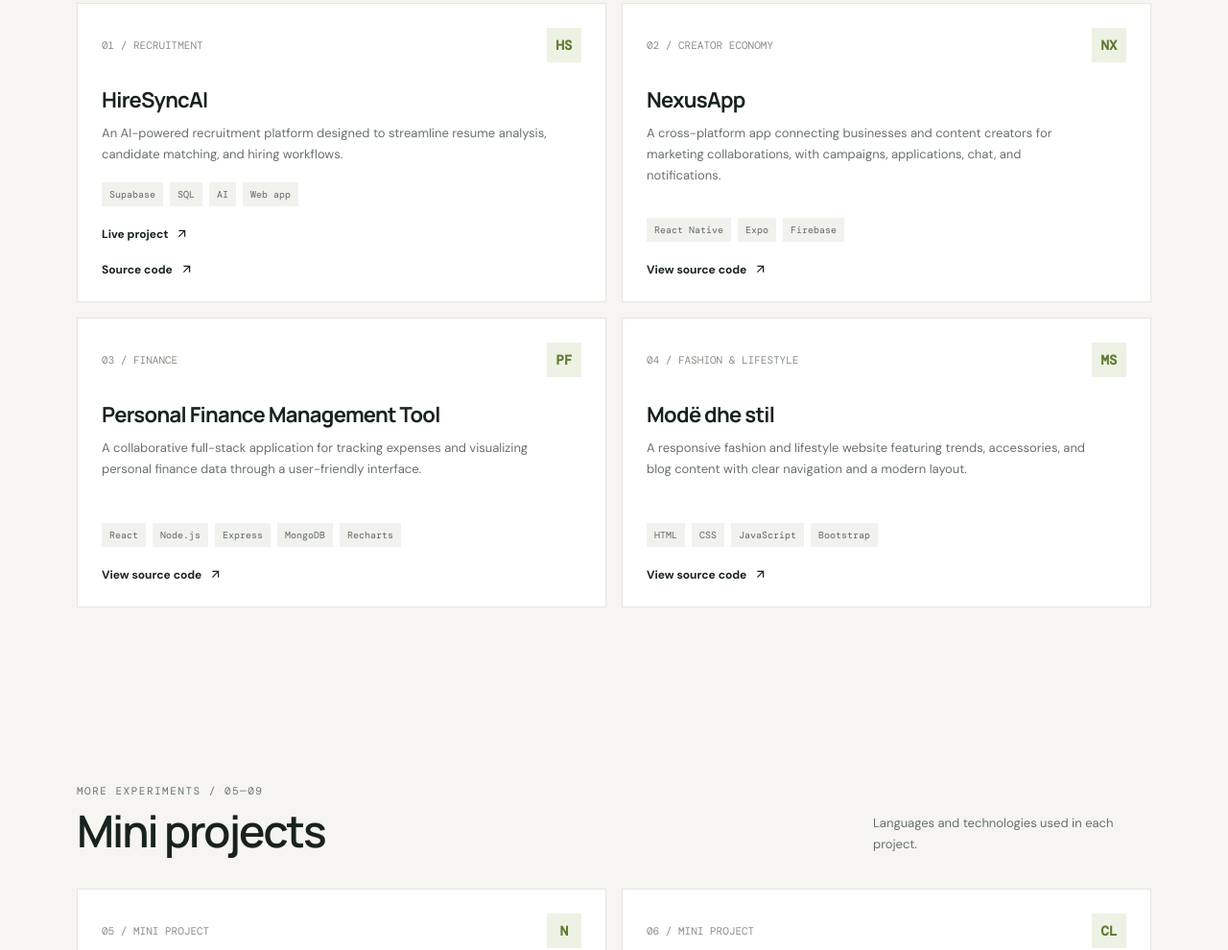
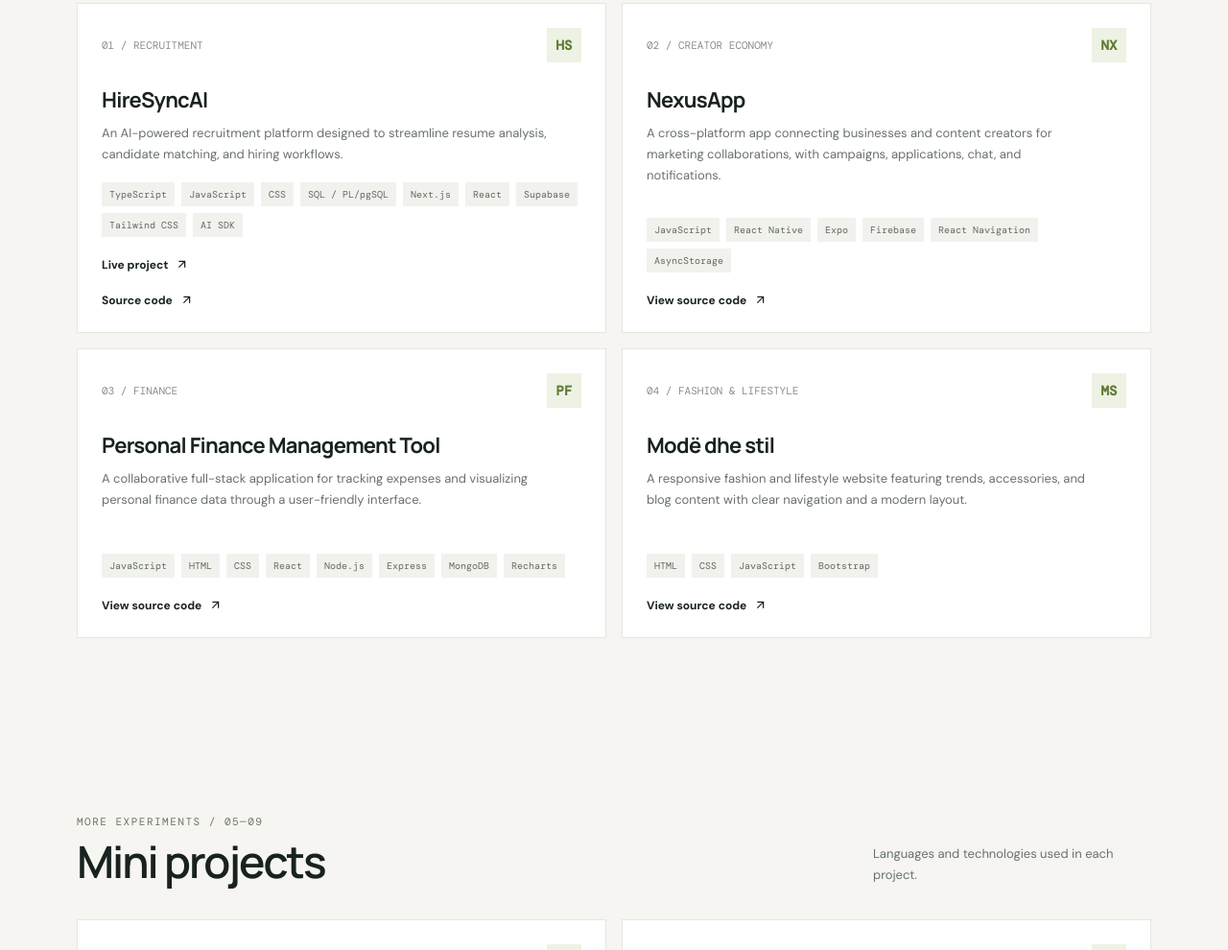
Before and after one commit to AlbionaMaxhuni/albiona-portfolio, a plain HTML site: page index.html in a window 1280 px wide. Shown: the part 924-1914 px from the top of the page at 96% size. Drawn offline with nearby package versions, Linux system fonts and the light colour scheme.

Commit message:
Complete technology tags for featured projects

```diff
--- a/index.html
+++ b/index.html
@@ -43,9 +43,9 @@
     <section class="wrap section" id="projects">
       <div class="section-head"><div><div class="section-tag">Selected work / 01—04</div><h2 class="section-title">Projects I've built</h2></div><p class="section-note">A selection of academic and personal projects where I explored web and mobile development.</p></div>
       <div class="projects">
-        <article class="project"><div class="project-top"><span class="project-index">01 / RECRUITMENT</span><span class="project-symbol">HS</span></div><h3>HireSyncAI</h3><p>An AI-powered recruitment platform designed to streamline resume analysis, candidate matching, and hiring workflows.</p><div class="tags"><span class="tag">Supabase</span><span class="tag">SQL</span><span class="tag">AI</span><span class="tag">Web app</span></div><a class="project-link" href="https://hire-sync-ai-nine.vercel.app" target="_blank" rel="noreferrer">Live project <svg viewBox="0 0 24 24" fill="none" stroke="currentColor" stroke-width="2"><path d="M7 17 17 7M7 7h10v10"/></svg></a><a class="project-link" href="https://github.com/AlbionaMaxhuni/HireSyncAI" target="_blank" rel="noreferrer">Source code <svg viewBox="0 0 24 24" fill="none" stroke="currentColor" stroke-width="2"><path d="M7 17 17 7M7 7h10v10"/></svg></a></article>
-        <article class="project"><div class="project-top"><span class="project-index">02 / CREATOR ECONOMY</span><span class="project-symbol">NX</span></div><h3>NexusApp</h3><p>A cross-platform app connecting businesses and content creators for marketing collaborations, with campaigns, applications, chat, and notifications.</p><div class="tags"><span class="tag">React Native</span><span class="tag">Expo</span><span class="tag">Firebase</span></div><a class="project-link" href="https://github.com/AlbionaMaxhuni/NexusApp" target="_blank" rel="noreferrer">View source code <svg viewBox="0 0 24 24" fill="none" stroke="currentColor" stroke-width="2"><path d="M7 17 17 7M7 7h10v10"/></svg></a></article>
-        <article class="project"><div class="project-top"><span class="project-index">03 / FINANCE</span><span class="project-symbol">PF</span></div><h3>Personal Finance Management Tool</h3><p>A collaborative full-stack application for tracking expenses and visualizing personal finance data through a user-friendly interface.</p><div class="tags"><span class="tag">React</span><span class="tag">Node.js</span><span class="tag">Express</span><span class="tag">MongoDB</span><span class="tag">Recharts</span></div><a class="project-link" href="https://github.com/Agnesa14/Personal-Finance-Management-Tool" target="_blank" rel="noreferrer">View source code <svg viewBox="0 0 24 24" fill="none" stroke="currentColor" stroke-width="2"><path d="M7 17 17 7M7 7h10v10"/></svg></a></article>
+        <article class="project"><div class="project-top"><span class="project-index">01 / RECRUITMENT</span><span class="project-symbol">HS</span></div><h3>HireSyncAI</h3><p>An AI-powered recruitment platform designed to streamline resume analysis, candidate matching, and hiring workflows.</p><div class="tags"><span class="tag">TypeScript</span><span class="tag">JavaScript</span><span class="tag">CSS</span><span class="tag">SQL / PL/pgSQL</span><span class="tag">Next.js</span><span class="tag">React</span><span class="tag">Supabase</span><span class="tag">Tailwind CSS</span><span class="tag">AI SDK</span></div><a class="project-link" href="https://hire-sync-ai-nine.vercel.app" target="_blank" rel="noreferrer">Live project <svg viewBox="0 0 24 24" fill="none" stroke="currentColor" stroke-width="2"><path d="M7 17 17 7M7 7h10v10"/></svg></a><a class="project-link" href="https://github.com/AlbionaMaxhuni/HireSyncAI" target="_blank" rel="noreferrer">Source code <svg viewBox="0 0 24 24" fill="none" stroke="currentColor" stroke-width="2"><path d="M7 17 17 7M7 7h10v10"/></svg></a></article>
+        <article class="project"><div class="project-top"><span class="project-index">02 / CREATOR ECONOMY</span><span class="project-symbol">NX</span></div><h3>NexusApp</h3><p>A cross-platform app connecting businesses and content creators for marketing collaborations, with campaigns, applications, chat, and notifications.</p><div class="tags"><span class="tag">JavaScript</span><span class="tag">React Native</span><span class="tag">Expo</span><span class="tag">Firebase</span><span class="tag">React Navigation</span><span class="tag">AsyncStorage</span></div><a class="project-link" href="https://github.com/AlbionaMaxhuni/NexusApp" target="_blank" rel="noreferrer">View source code <svg viewBox="0 0 24 24" fill="none" stroke="currentColor" stroke-width="2"><path d="M7 17 17 7M7 7h10v10"/></svg></a></article>
+        <article class="project"><div class="project-top"><span class="project-index">03 / FINANCE</span><span class="project-symbol">PF</span></div><h3>Personal Finance Management Tool</h3><p>A collaborative full-stack application for tracking expenses and visualizing personal finance data through a user-friendly interface.</p><div class="tags"><span class="tag">JavaScript</span><span class="tag">HTML</span><span class="tag">CSS</span><span class="tag">React</span><span class="tag">Node.js</span><span class="tag">Express</span><span class="tag">MongoDB</span><span class="tag">Recharts</span></div><a class="project-link" href="https://github.com/Agnesa14/Personal-Finance-Management-Tool" target="_blank" rel="noreferrer">View source code <svg viewBox="0 0 24 24" fill="none" stroke="currentColor" stroke-width="2"><path d="M7 17 17 7M7 7h10v10"/></svg></a></article>
         <article class="project"><div class="project-top"><span class="project-index">04 / FASHION &amp; LIFESTYLE</span><span class="project-symbol">MS</span></div><h3>Modë dhe stil</h3><p>A responsive fashion and lifestyle website featuring trends, accessories, and blog content with clear navigation and a modern layout.</p><div class="tags"><span class="tag">HTML</span><span class="tag">CSS</span><span class="tag">JavaScript</span><span class="tag">Bootstrap</span></div><a class="project-link" href="https://github.com/AlbionaMaxhuni/ModeDheStil1" target="_blank" rel="noreferrer">View source code <svg viewBox="0 0 24 24" fill="none" stroke="currentColor" stroke-width="2"><path d="M7 17 17 7M7 7h10v10"/></svg></a></article>
       </div>
     </section>
```
